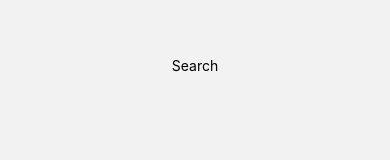
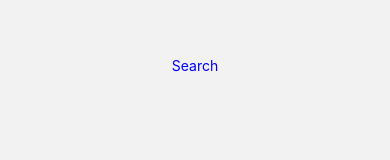
Before and after one commit to proxima2182/practice-react-native, a React Native app: screen /Search in a window 390 px wide. Shown: the part 332-492 px from the top of the page. Built offline with nearby package versions, Linux system fonts and the light colour scheme.

Commit message:
Do(Practice) : StyleSheet & Styled Components

```diff
--- a/package.json
+++ b/package.json
@@ -21,7 +21,8 @@
     "react": "18.2.0",
     "react-native": "0.73.4",
     "react-native-safe-area-context": "4.8.2",
-    "react-native-screens": "~3.29.0"
+    "react-native-screens": "~3.29.0",
+    "styled-components": "^6.1.8"
   },
   "devDependencies": {
     "@babel/core": "^7.20.0"
--- a/screens/Movie.js
+++ b/screens/Movie.js
@@ -1,13 +1,15 @@
-import {Text, TouchableOpacity} from "react-native";
+import {StyleSheet, Text, TouchableOpacity} from "react-native";
 
 const Screen = ({navigation: {navigate}}) => (
     <TouchableOpacity
         onPress={() => navigate('Stack', {screen: 'two'})}
-        style={{
-            flex: 1, justifyContent: "center", alignItems: "center"
-        }}>
+        style={styles.button}>
         <Text>Movie</Text>
     </TouchableOpacity>
 );
 
+const styles = StyleSheet.create({
+    button: {flex: 1, justifyContent: "center", alignItems: "center"}
+})
+
 export default Screen;
--- a/screens/Search.js
+++ b/screens/Search.js
@@ -1,9 +1,18 @@
-import {Text, View} from "react-native";
+import styled from "styled-components/native";
+
+const StyledView = styled.View`
+    flex: 1;
+    justify-content: center;
+    align-items: center;
+`;
+const StyledText = styled.Text`
+    color: ${(props) => props.selected ? 'blue' : 'red'}
+`;
 
 const Screen = () => (
-    <View style={{flex: 1, justifyContent: "center", alignItems: "center"}}>
-        <Text>Search</Text>
-    </View>
+    <StyledView>
+        <StyledText selected={true}>Search</StyledText>
+    </StyledView>
 );
 
 export default Screen;
```
Also changed, not shown: 1 other file (tests, documents, lock files or other folders).
